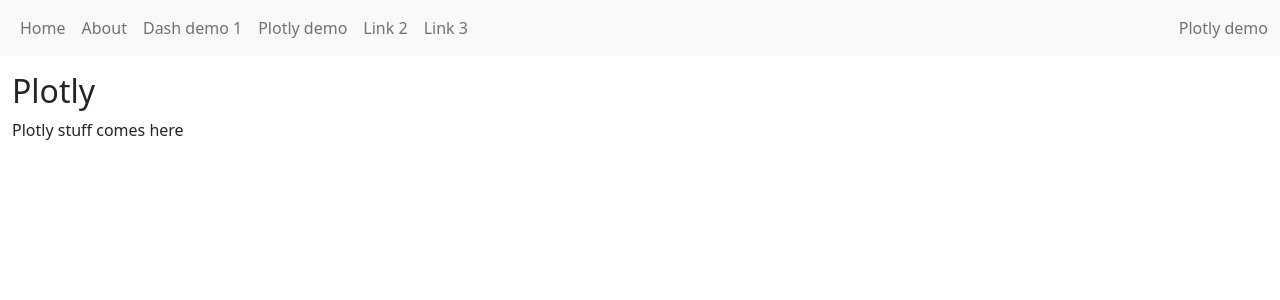
After one commit to sdg002/pythonwebapp, a Flask app: page /plotly in a window 1280 px wide. The commit adds this page. Shown: the top 300 px of the page. Run offline with Flask 3, Linux system fonts and the light colour scheme.

Commit message:
Got the structure of plotly demo in place

```diff
--- a/webfrontend/app.py
+++ b/webfrontend/app.py
@@ -5,7 +5,7 @@
 from views.environment import environment_blue_print
 from views.home import home_blue_print
 from views.about import about_blue_print
-#from views.plotlydemo import plotly_demo_blue_print
+from views.plotlydemo import plotly_blue_print
 import logging
 
 app = Flask(__name__)
@@ -13,7 +13,7 @@
 app.register_blueprint(environment_blue_print)
 app.register_blueprint(home_blue_print)
 app.register_blueprint(about_blue_print)
-#app.register_blueprint(plotly_demo_blue_print)
+app.register_blueprint(plotly_blue_print)
 logging.basicConfig(level=logging.INFO)
 
 #
--- a/webfrontend/templates/base.html
+++ b/webfrontend/templates/base.html
@@ -22,6 +22,9 @@
         <a class="nav-link" href="/dash">Dash demo 1</a>
       </li>
       <li class="nav-item">
+        <a class="nav-link" href="/plotly">Plotly demo</a>
+      </li>
+      <li class="nav-item">
         <a class="nav-link" href="/link2">Link 2</a>
       </li>
       <li class="nav-item">
--- /dev/null
+++ b/webfrontend/templates/plotly.html
@@ -0,0 +1,14 @@
+{% extends "base.html" %}
+
+{% block title %}Plotly demo{% endblock %}
+
+{% block header %}Plotly demo{% endblock %}
+
+{% block content %}
+
+<h2>Plotly</h2>
+
+<div>
+  Plotly stuff comes here
+</div>
+{% endblock %}
--- /dev/null
+++ b/webfrontend/views/plotlydemo.py
@@ -0,0 +1,9 @@
+import os
+import flask as flask
+import datetime
+
+plotly_blue_print = flask.Blueprint(name="plotly", import_name=__name__)
+
+@plotly_blue_print.route("/plotly")
+def plotly_demo():
+    return flask.render_template("plotly.html")
```
